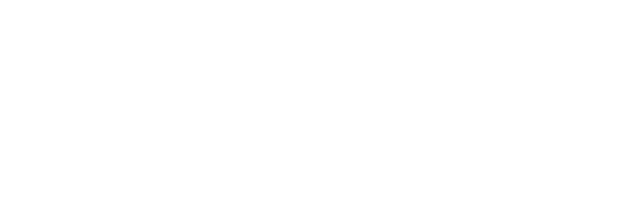
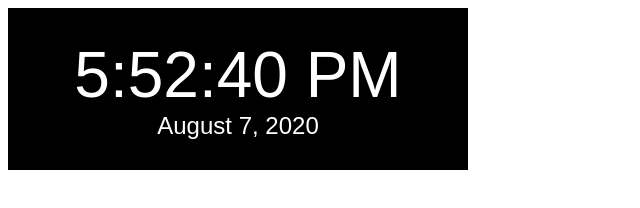
Before and after one commit to waffa-aidillah/Webclock, a website: page index.html in a window 1280 px wide. Shown: the whole page, without its empty margins (0-640 px from the left). Drawn offline with nearby package versions, Linux system fonts and the light colour scheme.

Commit message:
membuat jam sederhana

```diff
--- a/index.html
+++ b/index.html
@@ -4,14 +4,17 @@
     <meta charset="UTF-8">
     <meta name="viewport" content="width=device-width, initial-scale=1.0">
     <title>Document</title>
+    <link rel="stylesheet" href="style.css">
 </head>
 <body>
+    <div class="clock">
+        <span class="time"></span>
+        <span class="date"></span>
+    </div>
 
 
-
+    <script src="/node_modules/moment/moment.js"></script>
     <script src="/node_modules/jquery/dist/jquery.min.js"></script>
-    <script src="/node_modules/moment/dist/moment.js"></script>
-
-    <script src=""></script>
+    <script src="index.js"></script>
 </body>
 </html>
--- /dev/null
+++ b/index.js
@@ -0,0 +1,13 @@
+
+
+const displayTime = ()=>{
+    moment.locale("id");
+    $(".time").text(moment().format('LTS'));
+    document.querySelector(".date").innerHTML = moment().format("LL"); //ALTERNATIF
+};
+const updateTime = ()=>{
+    displayTime();
+    setTimeout(updateTime,1000);
+};
+
+updateTime();
--- /dev/null
+++ b/style.css
@@ -0,0 +1,21 @@
+.clock {
+    width: 400px;
+    background-color: black;
+    padding: 30px;
+    color: white;
+    font-family: sans-serif;
+    display: flex;
+    flex-direction: column;
+}
+
+
+.clock .time {
+    font-size: 64px;
+    margin: 0 auto;
+}
+
+
+.clock .date {
+    font-size: 24px;
+    margin: 0 auto;
+}
```
